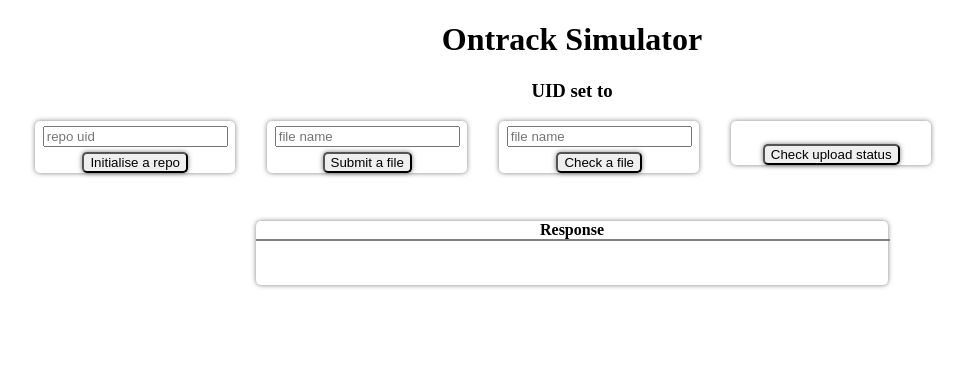
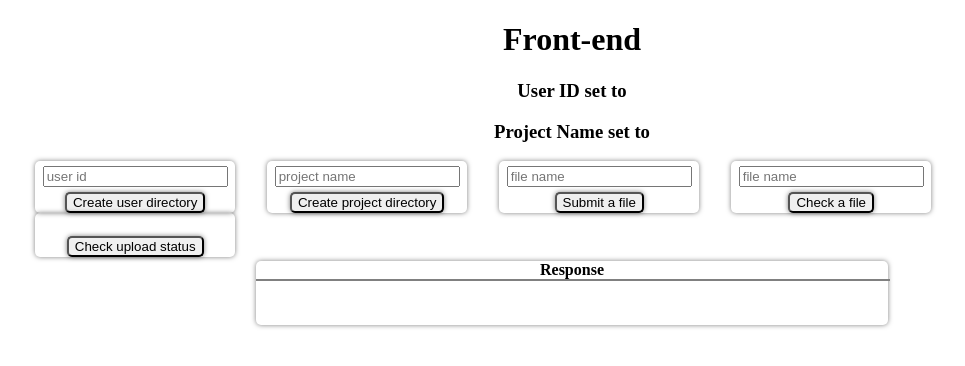
Before and after one commit to thoth-tech/ChatHistoryDisplayer, a React (Create React App) app in the folder frontEndSimulator/: page / in a window 1280 px wide. Shown: the top 366 px of the page, without its empty margins (68-1033 px from the left). Built offline with nearby package versions, Linux system fonts and the light colour scheme.

Commit message:
add: create user dir, create proj dir

```diff
--- a/frontEndSimulator/src/App.js
+++ b/frontEndSimulator/src/App.js
@@ -1,12 +1,14 @@
-import { useState, useTimeout } from "react";
+import { useState } from "react";
 import axios from "axios";
 import "./styling/index.css";
 function App() {
   // State variables
   const [fileName, setFileName] = useState("");
-  const [initText, setInitText] = useState("");
+  const [userDirName, setUserDirName] = useState("");
+  const [projDirName, setProjDirName] = useState("");
   const [resp, setResp] = useState("");
   const [uid, setUID] = useState("");
+  const [pid, setPID] = useState("");
   const [checkFileText, setCheckFileText] = useState("");
 
   //Get request handler
@@ -30,36 +32,49 @@ function App() {
   return (
     <div className="App">
       <div className="c">
-        <h1> Ontrack Simulator</h1>
-        <h3> UID set to {uid}</h3>
+        <h1> Front-end </h1>
+        <h3> User ID set to {uid} </h3>
+        <h3> Project Name set to {pid} </h3>
       </div>
       <div className="c">
         <div className="buttonRow">
-          {/*Initialising a repo */}
+          {/* Creating a user directory */}
           <div className="buttonContainer">
             <input
               type="text"
-              placeholder="repo uid"
-              value={initText}
-              onInput={(e) => setInitText(e.target.value)}
+              placeholder="user id"
+              value={userDirName}
+              onInput={(e) => setUserDirName(e.target.value)}
             ></input>
             <button
               className="button"
               onClick={() => {
-                sendGet(`init/${initText}`);
-                setUID(initText);
-                setInitText("");
-                const obj = `
-              {
-                "requiredFiles":[
-                  "summary.txt",
-                  "report.txt"
-                ]
-              }`;
-                sendPost(`requiredFiles/${initText}`, obj);
+                sendGet(`init/${userDirName}`);
+                setUID(userDirName);
+                setUserDirName("");
               }}
             >
-              Initialise a repo
+              Create user directory
+            </button>
+          </div>
+
+          {/* Creating a project directory */}
+          <div className="buttonContainer">
+            <input
+              type="text"
+              placeholder="project name"
+              value={projDirName}
+              onInput={(e) => setProjDirName(e.target.value)}
+            ></input>
+            <button
+              className="button"
+              onClick={() => {
+                sendGet(`init/${uid}/${projDirName}`);
+                setPID(projDirName);
+                setProjDirName("");
+              }}
+            >
+              Create project directory
             </button>
           </div>
 
```
